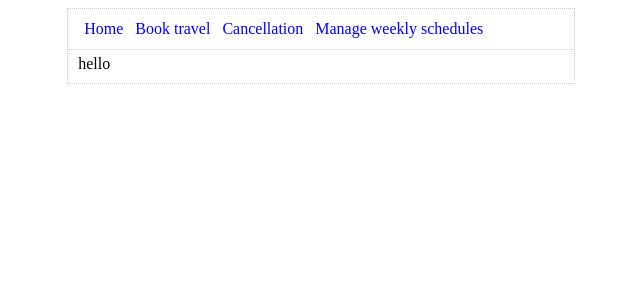
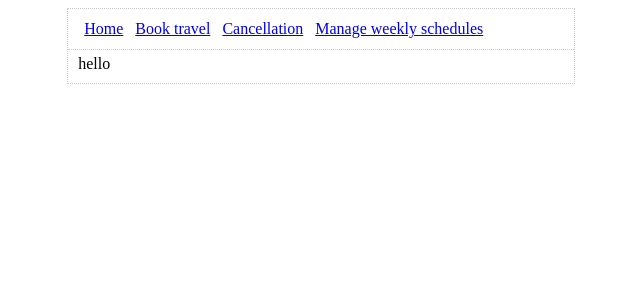
Before and after one commit to BlomstermalaBuss/BlomstermalaBuss, a PHP site: page / in a window 1280 px wide. Shown: the top 300 px of the page, without its empty margins (319-959 px from the left). Run offline with PHP 8.4, Linux system fonts and the light colour scheme.

Commit message:
Revert "Improved design"
This reverts commit 416644cc9d5a35731efa84d73b4b4e1be31ed4c6.

```diff
--- a/css/style.css
+++ b/css/style.css
@@ -15,13 +15,6 @@ html {
 }
 p {
     margin: 4px;
-}
-a {
-    color: blue;
-    text-decoration: none; /* no underline */
-}
-a:hover {
-    text-decoration: underline;
 }
 #container {
     width: 40%;
```
